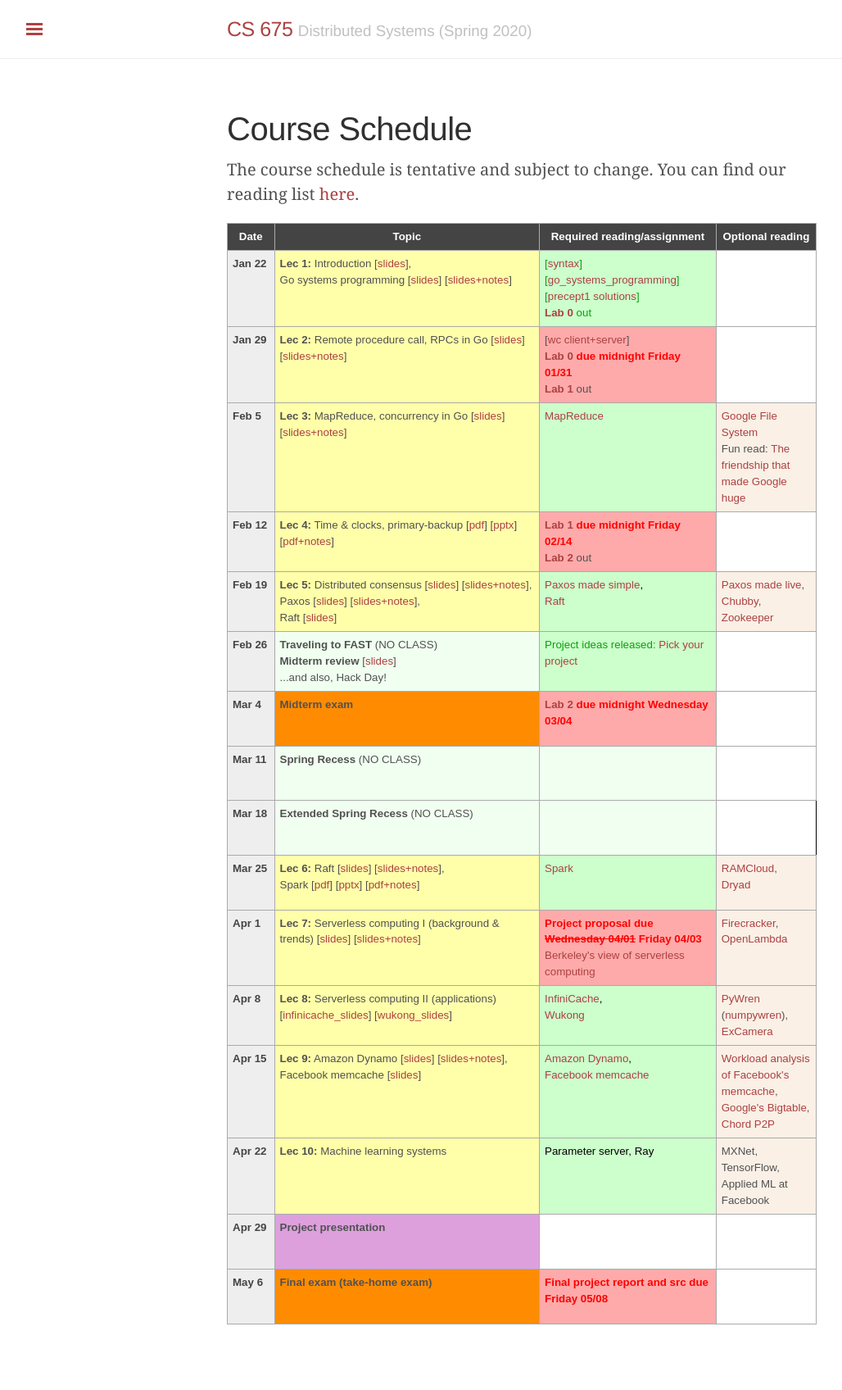
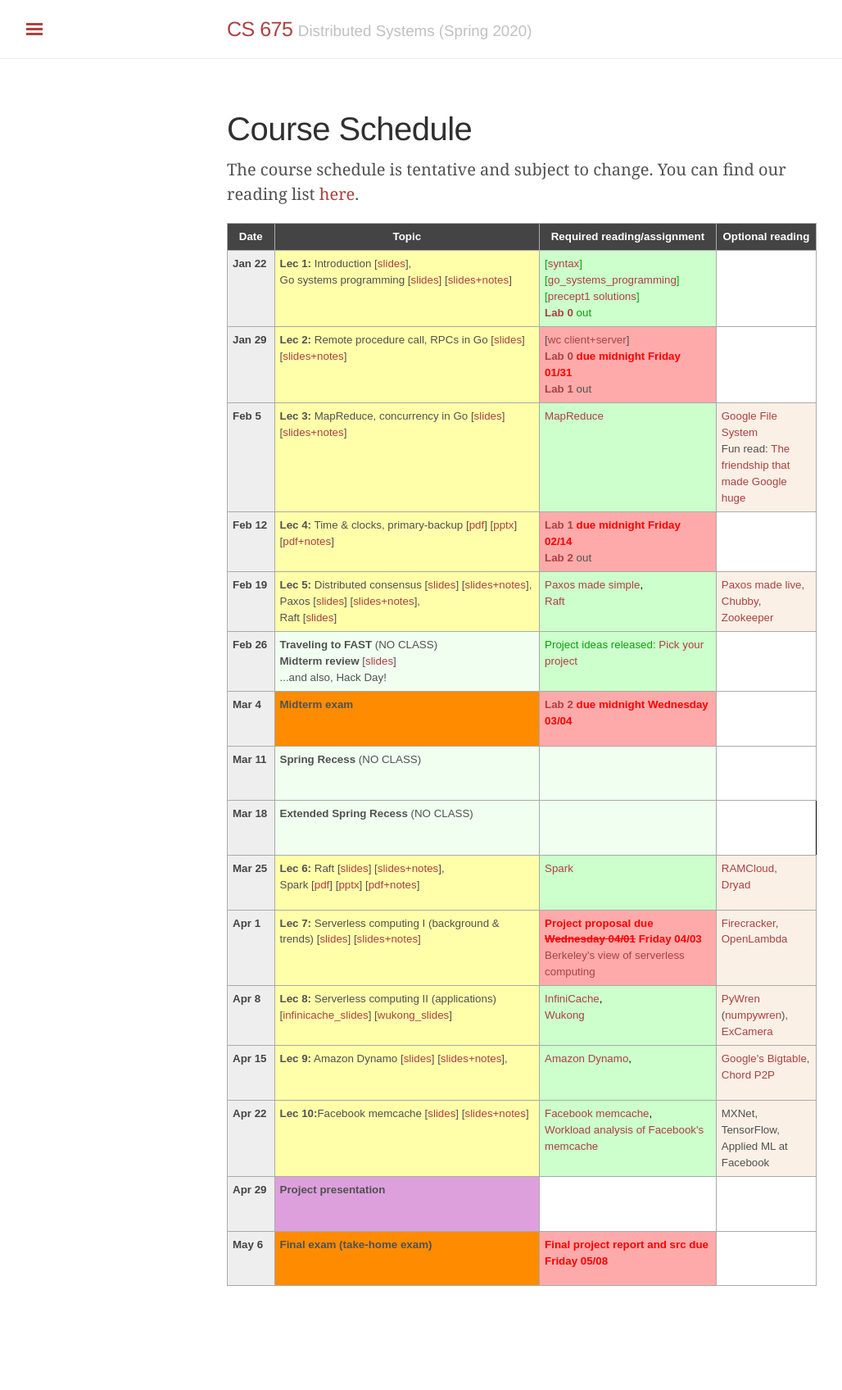
Before and after one commit to tddg/cs675-spring20, a Jekyll site: the page built from schedule.md, in a window 1280 px wide. Shown: the whole page at 82% size, without its empty margins (3-1031 px from the left). Built offline with Jekyll 4.4.1, drawn with Linux system fonts in a browser that asks for light colours; after the commit the page ends 1649 px from its top, so only the background shows below that.

Commit message:
added fb slides+notes

```diff
--- a/schedule.md
+++ b/schedule.md
@@ -213,11 +213,11 @@ The course schedule is tentative and subject to change. You can find our reading
   <td class="lecture">
 	<b>Lec 9:</b> Amazon Dynamo [<a href="./public/lecs/lec9-scale-out-kvs-dynamo.pdf">slides</a>]
 		[<a href="./public/lecs/lec9-scale-out-kvs-dynamo+notes.pdf">slides+notes</a>],<br/>
-		Facebook memcache [<a href="./public/lecs/lec9-fbmc.pdf">slides</a>]</td>
+		</td>
   <td class="nodue">
 	<span class="reading"><a href="./public/papers/dynamo_sosp07.pdf">Amazon Dynamo</a>,<br/>
-		<a href="./public/papers/memcache_nsdi13.pdf">Facebook memcache</a></span></td>
-  <td class="optional"><a href="./public/papers/fbkvs_sigmetrics12.pdf">Workload analysis of Facebook's memcache</a>,<br/>
+		</span></td>
+  <td class="optional">
 		<a href="./public/papers/bigtable_osdi06.pdf">Google's Bigtable</a>, <br/>
 		<a href="./public/papers/chord_sigcomm01.pdf">Chord P2P</a></td>
   <!--td class="lecture">
@@ -230,9 +230,11 @@ The course schedule is tentative and subject to change. You can find our reading
 <tr> <!-- week of Apr 20 -->
   <td id="2020-4-22" class="date"><b>Apr 22</b></td>
   <td class="lecture">
-	<b>Lec 10:</b> Machine learning systems</td>
+	<b>Lec 10:</b>Facebook memcache [<a href="./public/lecs/lec9-fbmc.pdf">slides</a>]
+		[<a href="./public/lecs/lec9-fbmc+notes_v2.pdf">slides+notes</a>]</td>
   <td class="nodue">
-	<span class="reading">Parameter server, Ray</span></td>
+	<span class="reading"><a href="./public/papers/memcache_nsdi13.pdf">Facebook memcache</a>, <br/>
+		<a href="./public/papers/fbkvs_sigmetrics12.pdf">Workload analysis of Facebook's memcache</a></span></td>
   <td class="optional">MXNet, TensorFlow, Applied ML at Facebook</td>
 </tr>
 <tr> <!-- week of Apr 27 -->
```
Also changed, not shown: 1 other file.
